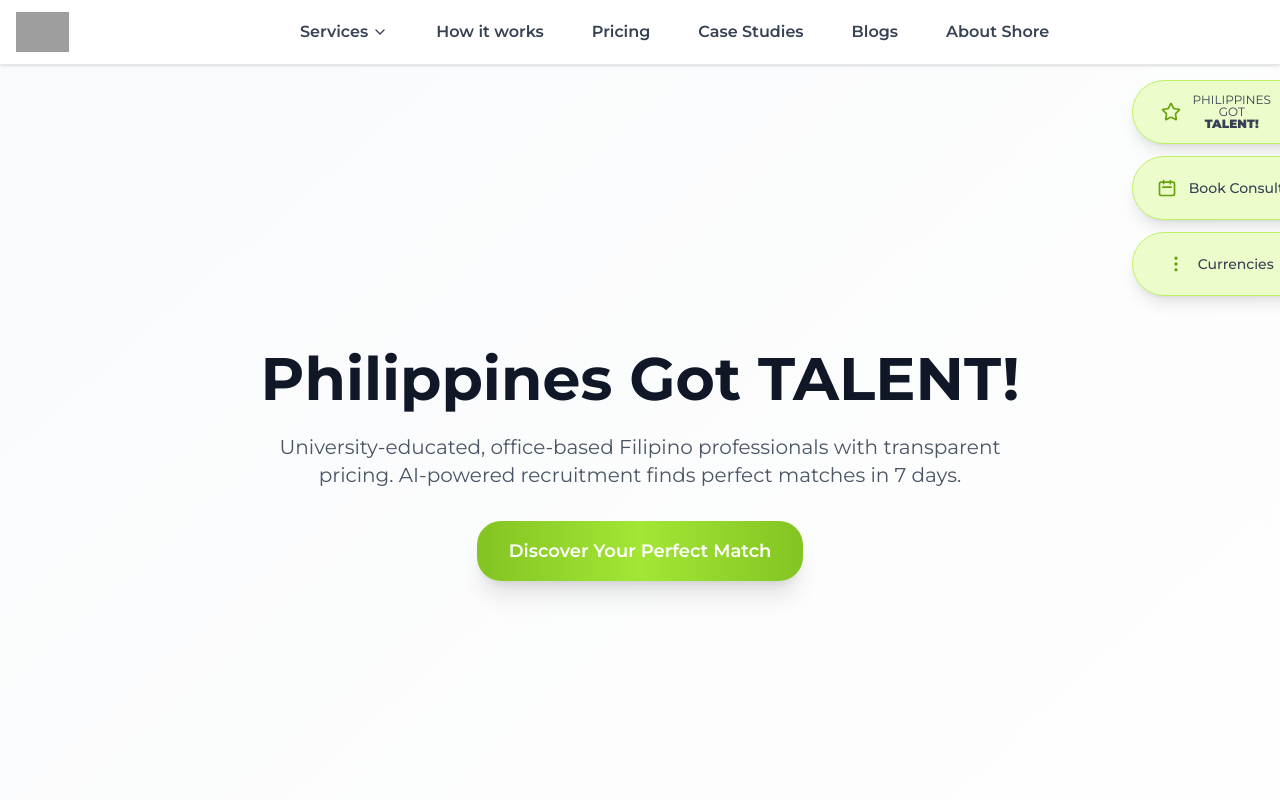
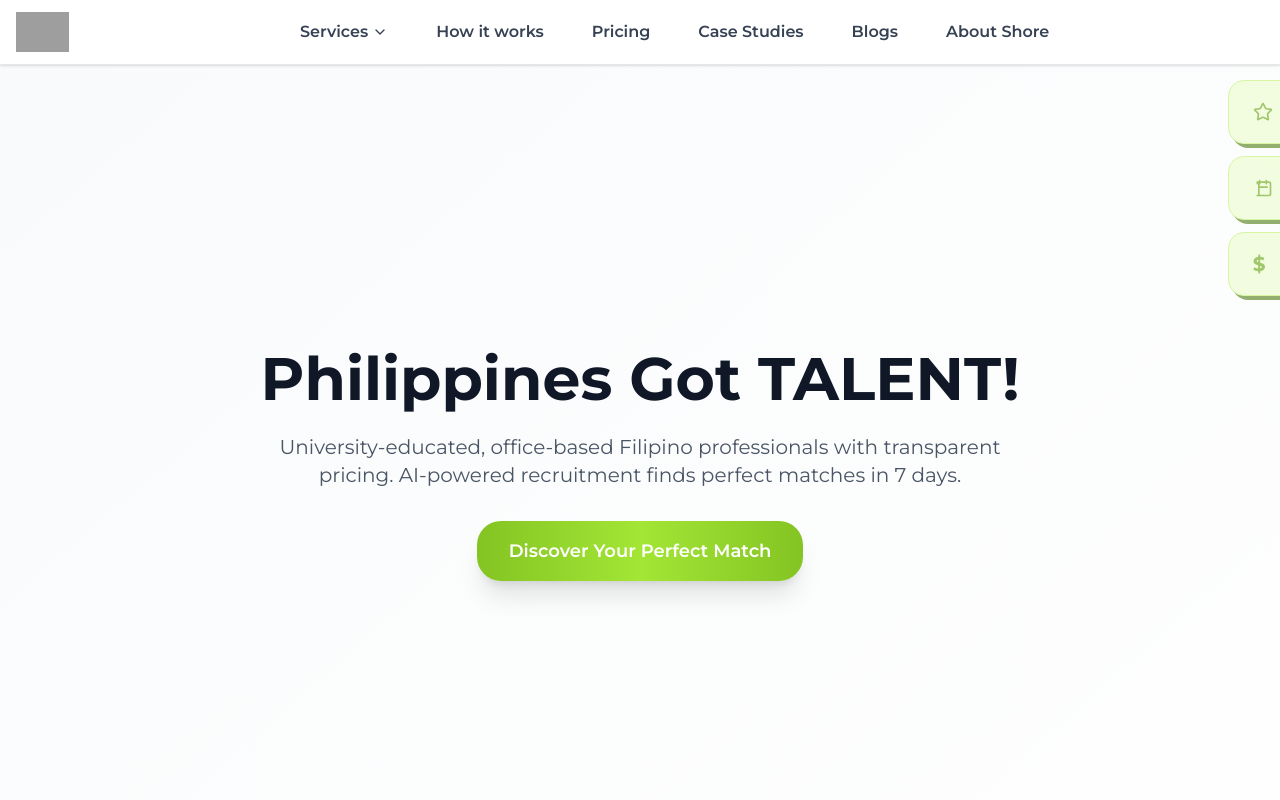
Before and after one commit to shoreagents/shoreagents-main, a Next.js app: page / in a window 1280 px wide. Shown: the top 800 px of the page. Built offline with nearby package versions, Linux system fonts and the light colour scheme; grey boxes are pictures that could not be loaded.

Commit message:
fixed the sidenavbar

```diff
--- a/src/components/layout/SideNav.tsx
+++ b/src/components/layout/SideNav.tsx
@@ -1,79 +1,114 @@
 "use client"
 
-import React from 'react'
+import React, { useState } from 'react'
 import { Button } from '@/components/ui/button'
 import { Dropdown, DropdownItem } from '@/components/ui/dropdown'
 import { ChevronDown, Star, ArrowRight } from 'lucide-react'
 
 export function SideNav() {
+  const [selectedCurrency, setSelectedCurrency] = useState({
+    symbol: '$',
+    code: 'USD'
+  })
+  const [isDropdownOpen, setIsDropdownOpen] = useState(false)
+
+  const currencies = [
+    { symbol: '$', code: 'USD' },
+    { symbol: 'A$', code: 'AUD' },
+    { symbol: 'C$', code: 'CAD' },
+    { symbol: '£', code: 'GBP' },
+    { symbol: 'NZ$', code: 'NZD' },
+    { symbol: '€', code: 'EUR' },
+    { symbol: '₱', code: 'PHP' }
+  ]
+
+  const handleCurrencySelect = (currency) => {
+    setSelectedCurrency(currency)
+    setIsDropdownOpen(false) // Close dropdown after selection
+  }
+
+  const toggleDropdown = () => {
+    setIsDropdownOpen(!isDropdownOpen)
+  }
+
+  const handlePhilippinesGotTalent = () => {
+    // Add your Philippines Got Talent action here
+    console.log('Philippines Got Talent clicked')
+    // Example: window.open('https://philippinesgottalent.com', '_blank')
+  }
+
+  const handleBookConsultations = () => {
+    // Add your Book Consultations action here
+    console.log('Book Consultations clicked')
+    // Example: window.open('/book-consultation', '_blank')
+  }
+
   return (
     <div className="fixed top-20 right-0 z-50 group">
-      <div className="flex flex-col space-y-3 pr-2 transition-all duration-300 group-hover:pr-4">
+      <div className="flex flex-col space-y-3 pr-2 transition-all duration-300 group-hover:-pr-10 hover:-mr-10">
         {/* Philippines Got Talent Button */}
-        <div className="flex items-center transition-all duration-300 group-hover:translate-x-0 translate-x-20">
-          <div className="bg-lime-100 border border-lime-300 rounded-full px-6 py-5 shadow-lg min-w-[200px] h-16 flex items-center justify-center">
-            <Star className="w-5 h-5 mr-3 text-lime-600" />
-            <div className="flex flex-col items-center justify-center h-full space-y-0">
+        <div className="flex items-center transition-all duration-300 group-hover:translate-x-0 translate-x-44">
+          <button
+            onClick={handlePhilippinesGotTalent}
+            className="bg-lime-100 border border-lime-300 rounded-2xl px-6 py-5 shadow-[4px_4px_0px_#4d7c0f] min-w-[200px] h-16 flex items-center justify-start opacity-60 group-hover:opacity-100 transition-opacity duration-300 hover:bg-lime-200 transition-colors cursor-pointer active:shadow-[2px_2px_0px_#4d7c0f] active:translate-y-0.5"
+          >
+            <Star className="w-5 h-5 mr-3 text-lime-600 flex-shrink-0" />
+            <div className="flex flex-col items-start justify-center h-full space-y-0 flex-grow">
               <span className="text-xs leading-none text-gray-700">PHILIPPINES</span>
               <span className="text-xs leading-none text-gray-700">GOT</span>
               <span className="font-black text-xs leading-none text-gray-700">TALENT!</span>
             </div>
-            <ArrowRight className="w-5 h-5 ml-3 text-lime-600" />
-          </div>
+            <ArrowRight className="w-5 h-5 ml-3 text-lime-600 flex-shrink-0" />
+          </button>
         </div>
 
         {/* Book Consultations Button */}
-        <div className="flex items-center transition-all duration-300 group-hover:translate-x-0 translate-x-20">
-          <div className="bg-lime-100 border border-lime-300 rounded-full px-6 py-5 shadow-lg min-w-[200px] h-16 flex items-center justify-center">
-            <svg className="w-5 h-5 mr-3 text-lime-600" fill="none" stroke="currentColor" viewBox="0 0 24 24">
-              <path strokeLinecap="round" strokeLinejoin="round" strokeWidth={2} d="M8 7V3m8 4V3m-9 8h10M5 21h14a2 2 0 002-2V7a2 2 0 00-2-2H5a2 2 0 00-2 2v12a2 2 0 002 2z" />
+        <div className="flex items-center transition-all duration-300 group-hover:translate-x-0 translate-x-44">
+          <button
+            onClick={handleBookConsultations}
+            className="bg-lime-100 border border-lime-300 rounded-2xl px-6 py-5 shadow-[4px_4px_0px_#4d7c0f] min-w-[200px] h-16 flex items-center justify-start opacity-60 group-hover:opacity-100 transition-opacity duration-300 hover:bg-lime-200 transition-colors cursor-pointer active:shadow-[2px_2px_0px_#4d7c0f] active:translate-y-0.5"
+          >
+            <svg className="w-5 h-5 mr-3 text-lime-600 flex-shrink-0" fill="none" stroke="currentColor" viewBox="0 0 24 24">
+              <path strokeLinecap="round" strokeLinejoin="round" strokeWidth={2} d="M8 7V3m8 4V3m-9 8h10M5 21h14a2 2 0 002-2V7a2 2 0 00-2-2H5a2 2 0 002 2v12a2 2 0 002 2z" />
             </svg>
             <span className="text-sm text-gray-700 font-medium">Book Consultations</span>
-          </div>
+          </button>
         </div>
 
-        {/* More Dropdown Button */}
-        <div className="flex items-center transition-all duration-300 group-hover:translate-x-0 translate-x-20">
-          <Dropdown
-            trigger={
-              <div className="bg-lime-100 border border-lime-300 rounded-full px-6 py-5 shadow-lg min-w-[200px] h-16 flex items-center justify-center cursor-pointer hover:bg-lime-200 transition-colors">
-                <svg className="w-5 h-5 mr-3 text-lime-600" fill="none" stroke="currentColor" viewBox="0 0 24 24">
-                  <path strokeLinecap="round" strokeLinejoin="round" strokeWidth={2} d="M12 5v.01M12 12v.01M12 19v.01M12 6a1 1 0 110-2 1 1 0 010 2zm0 7a1 1 0 110-2 1 1 0 010 2zm0 7a1 1 0 110-2 1 1 0 010 2z" />
-                </svg>
-                <span className="text-sm text-gray-700 font-medium">Currencies</span>
-                <ChevronDown className="h-4 w-4 ml-2 text-lime-600" />
-              </div>
-            }
+        {/* Currency Selector */}
+        <div className="flex items-center transition-all duration-300 group-hover:translate-x-0 translate-x-44 relative">
+          <div
+            onClick={toggleDropdown}
+            className="bg-lime-100 border border-lime-300 rounded-2xl px-6 py-5 shadow-[4px_4px_0px_#4d7c0f] min-w-[200px] h-16 flex items-center cursor-pointer hover:bg-lime-200 transition-colors opacity-60 group-hover:opacity-100 transition-opacity duration-300 relative active:shadow-[2px_2px_0px_#4d7c0f] active:translate-y-0.5"
           >
-            <DropdownItem href="#" className="flex items-center space-x-2">
-              <span className="text-2xl">🇺🇸</span>
-              <span>USD</span>
-            </DropdownItem>
-            <DropdownItem href="#" className="flex items-center space-x-2">
-              <span className="text-2xl">🇦🇺</span>
-              <span>AUD</span>
-            </DropdownItem>
-            <DropdownItem href="#" className="flex items-center space-x-2">
-              <span className="text-2xl">🇨🇦</span>
-              <span>CAD</span>
-            </DropdownItem>
-            <DropdownItem href="#" className="flex items-center space-x-2">
-              <span className="text-2xl">🇬🇧</span>
-              <span>GBP</span>
-            </DropdownItem>
-            <DropdownItem href="#" className="flex items-center space-x-2">
-              <span className="text-2xl">🇳🇿</span>
-              <span>NZD</span>
-            </DropdownItem>
-            <DropdownItem href="#" className="flex items-center space-x-2">
-              <span className="text-2xl">🇪🇺</span>
-              <span>EUR</span>
-            </DropdownItem>
-            <DropdownItem href="#" className="flex items-center space-x-2">
-              <span className="text-2xl">🇵🇭</span>
-              <span>PHP</span>
-            </DropdownItem>
-          </Dropdown>
+            {/* Currency Icon (always visible on left) */}
+            <span className="text-xl font-bold text-lime-600 mr-3 flex-shrink-0">{selectedCurrency.symbol}</span>
+
+            {/* Centered text */}
+            <div className="flex-grow flex justify-center">
+              <span className="text-sm text-gray-700 font-medium">{selectedCurrency.code}</span>
+            </div>
+
+            <ChevronDown className={`h-4 w-4 ml-2 text-lime-600 flex-shrink-0 transition-transform duration-200 ${isDropdownOpen ? 'rotate-180' : ''}`} />
+          </div>
+
+          {/* Dropdown menu */}
+          <div className={`absolute top-full left-0 right-0 mt-2 bg-white border border-lime-300 rounded-2xl shadow-[4px_4px_0px_#4d7c0f] transition-all duration-300 z-50 ${isDropdownOpen ? 'opacity-100 visible' : 'opacity-0 invisible'}`}>
+            <div className="py-2">
+              {currencies.map((currency) => (
+                <div
+                  key={currency.code}
+                  className="flex items-center px-4 py-2 cursor-pointer hover:bg-lime-50 transition-colors"
+                  onClick={() => handleCurrencySelect(currency)}
+                >
+                  <span className="text-lg font-bold text-lime-600 w-8 flex-shrink-0">{currency.symbol}</span>
+                  <div className="flex-grow flex justify-center">
+                    <span className="text-sm text-gray-700">{currency.code}</span>
+                  </div>
+                </div>
+              ))}
+            </div>
+          </div>
         </div>
       </div>
     </div>
```
Also changed, not shown: src/lib/colors.ts (line endings or trailing spaces), src/lib/utils.ts (line endings or trailing spaces).
